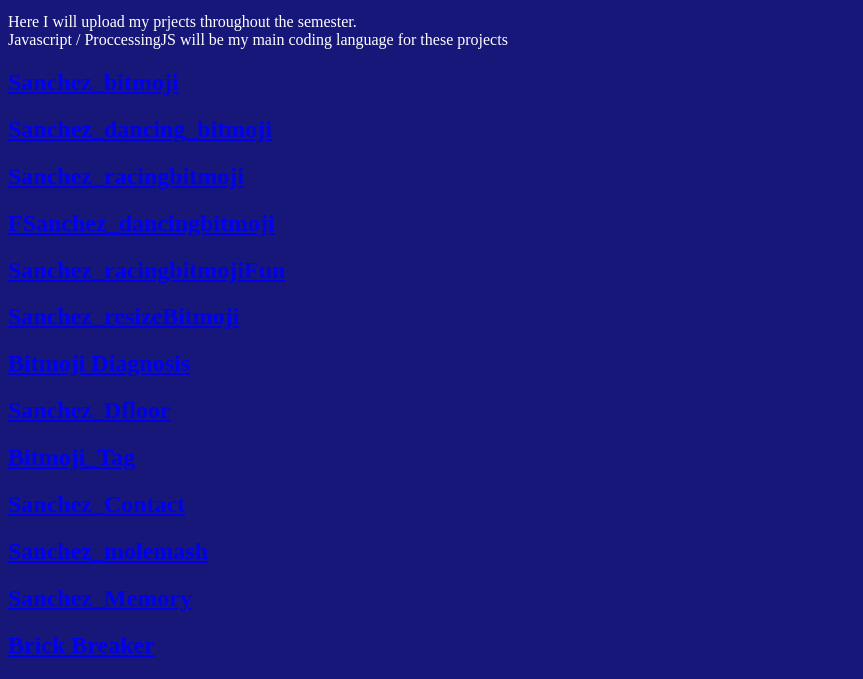
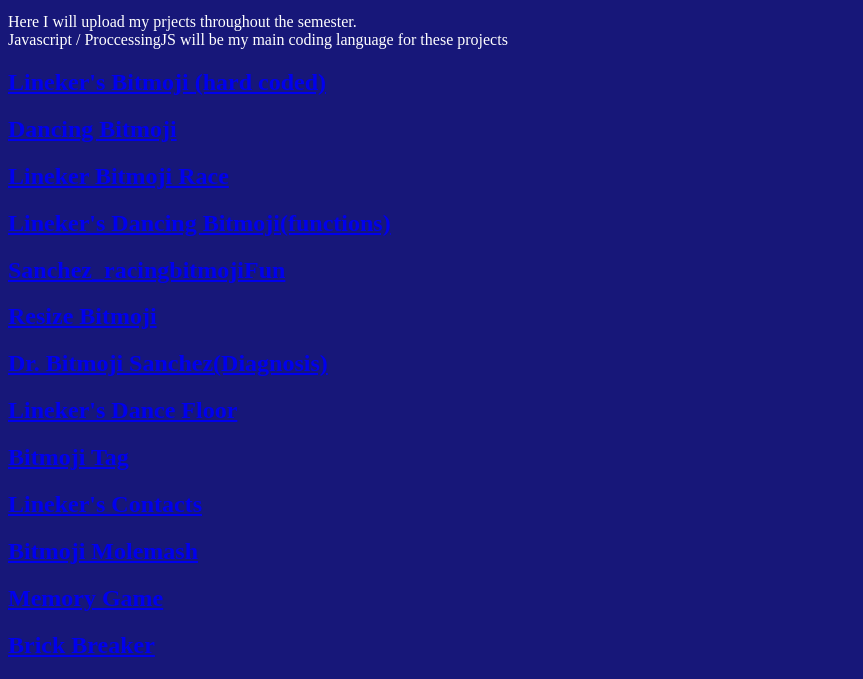
Before and after one commit to LinekerS0125/LinekerS0125.github.io, a plain HTML site: page javascripts.html in a window 1280 px wide. Shown: the part 275-954 px from the top of the page, without its empty margins (0-863 px from the left). Drawn offline with Linux system fonts and the light colour scheme; a script that the page names is missing.

Commit message:
Update javascripts.html

```diff
--- a/javascripts.html
+++ b/javascripts.html
@@ -33,30 +33,30 @@
     </p>
 
 
-    <h2><a href="https://www.khanacademy.org/computer-programming/sanchez_bitmoji/4993947113013248">Sanchez_bitmoji</a></h2><script src="https://www.khanacademy.org/computer-programming/sanchez_bitmoji/4993947113013248/embed.js?editor=yes&buttons=yes&author=no&embed=yes"></script>
+    <h2><a href="https://www.khanacademy.org/computer-programming/sanchez_bitmoji/4993947113013248">Lineker's Bitmoji (hard coded)</a></h2><script src="https://www.khanacademy.org/computer-programming/sanchez_bitmoji/4993947113013248/embed.js?editor=yes&buttons=yes&author=no&embed=yes"></script>
 
-    <h2><a href="https://www.khanacademy.org/computer-programming/sanchez_dancing_bitmoji/6462517997780992">Sanchez_dancing_bitmoji</a></h2><script src="https://www.khanacademy.org/computer-programming/sanchez_dancing_bitmoji/6462517997780992/embed.js?editor=yes&buttons=yes&author=no&embed=yes"></script>
+    <h2><a href="https://www.khanacademy.org/computer-programming/sanchez_dancing_bitmoji/6462517997780992">Dancing Bitmoji</a></h2><script src="https://www.khanacademy.org/computer-programming/sanchez_dancing_bitmoji/6462517997780992/embed.js?editor=yes&buttons=yes&author=no&embed=yes"></script>
 
-    <h2><a href="https://www.khanacademy.org/computer-programming/sanchez_racingbitmoji/4675913826222080">Sanchez_racingbitmoji</a></h2><script src="https://www.khanacademy.org/computer-programming/sanchez_racingbitmoji/4675913826222080/embed.js?editor=yes&buttons=yes&author=no&embed=yes"></script>
+    <h2><a href="https://www.khanacademy.org/computer-programming/sanchez_racingbitmoji/4675913826222080">Lineker Bitmoji Race</a></h2><script src="https://www.khanacademy.org/computer-programming/sanchez_racingbitmoji/4675913826222080/embed.js?editor=yes&buttons=yes&author=no&embed=yes"></script>
 
-    <h2><a href="https://www.khanacademy.org/computer-programming/fsanchez_dancingbitmoji/6414470399967232">FSanchez_dancingbitmoji</a></h2><script src="https://www.khanacademy.org/computer-programming/fsanchez_dancingbitmoji/6414470399967232/embed.js?editor=yes&buttons=yes&author=no&embed=yes"></script>
+    <h2><a href="https://www.khanacademy.org/computer-programming/fsanchez_dancingbitmoji/6414470399967232">Lineker's Dancing Bitmoji(functions)</a></h2><script src="https://www.khanacademy.org/computer-programming/fsanchez_dancingbitmoji/6414470399967232/embed.js?editor=yes&buttons=yes&author=no&embed=yes"></script>
 
     <h2><a href="https://www.khanacademy.org/computer-programming/sanchez_racingbitmojifun/4999084861341696">Sanchez_racingbitmojiFun</a></h2><script src="https://www.khanacademy.org/computer-programming/sanchez_racingbitmojifun/4999084861341696/embed.js?editor=yes&buttons=yes&author=no&embed=yes"></script>
 
-    <h2><a href="https://www.khanacademy.org/computer-programming/sanchez_resizebitmoji/5560272552771584">Sanchez_resizeBitmoji</a></h2><script src="https://www.khanacademy.org/computer-programming/sanchez_resizebitmoji/5560272552771584/embed.js?editor=yes&buttons=yes&author=no&embed=yes"></script>
+    <h2><a href="https://www.khanacademy.org/computer-programming/sanchez_resizebitmoji/5560272552771584">Resize Bitmoji</a></h2><script src="https://www.khanacademy.org/computer-programming/sanchez_resizebitmoji/5560272552771584/embed.js?editor=yes&buttons=yes&author=no&embed=yes"></script>
 
-    <h2><a href="https://www.khanacademy.org/computer-programming/bitmoji-diagnosis/6333260575326208">Bitmoji Diagnosis</a></h2><script src="https://www.khanacademy.org/computer-programming/bitmoji-diagnosis/6333260575326208/embed.js?editor=yes&buttons=yes&author=no&embed=yes"></script>
+    <h2><a href="https://www.khanacademy.org/computer-programming/bitmoji-diagnosis/6333260575326208">Dr. Bitmoji Sanchez(Diagnosis)</a></h2><script src="https://www.khanacademy.org/computer-programming/bitmoji-diagnosis/6333260575326208/embed.js?editor=yes&buttons=yes&author=no&embed=yes"></script>
 
-    <h2><a href="https://www.khanacademy.org/computer-programming/sanchez_dfloor/5191693959479296">Sanchez_Dfloor</a></h2><script src="https://www.khanacademy.org/computer-programming/sanchez_dfloor/5191693959479296/embed.js?editor=yes&buttons=yes&author=no&embed=yes"></script>
+    <h2><a href="https://www.khanacademy.org/computer-programming/sanchez_dfloor/5191693959479296">Lineker's Dance Floor</a></h2><script src="https://www.khanacademy.org/computer-programming/sanchez_dfloor/5191693959479296/embed.js?editor=yes&buttons=yes&author=no&embed=yes"></script>
 
-    <h2><a href="https://www.khanacademy.org/computer-programming/bitmoji_tag/5928897287602176">Bitmoji_Tag</a></h2><script src="https://www.khanacademy.org/computer-programming/bitmoji_tag/5928897287602176/embed.js?editor=yes&buttons=yes&author=no&embed=yes"></script>
+    <h2><a href="https://www.khanacademy.org/computer-programming/bitmoji_tag/5928897287602176">Bitmoji Tag</a></h2><script src="https://www.khanacademy.org/computer-programming/bitmoji_tag/5928897287602176/embed.js?editor=yes&buttons=yes&author=no&embed=yes"></script>
 
-    <h2><a href="https://www.khanacademy.org/computer-programming/sanchez_contact/4843906390605824">Sanchez_Contact</a></h2><script src="https://www.khanacademy.org/computer-programming/sanchez_contact/4843906390605824/embed.js?editor=yes&buttons=yes&author=no&embed=yes"></script>
+    <h2><a href="https://www.khanacademy.org/computer-programming/sanchez_contact/4843906390605824">Lineker's Contacts</a></h2><script src="https://www.khanacademy.org/computer-programming/sanchez_contact/4843906390605824/embed.js?editor=yes&buttons=yes&author=no&embed=yes"></script>
 
-    <h2><a href="https://www.khanacademy.org/computer-programming/sanchez_molemash/4699969852063744">Sanchez_molemash</a></h2><script src="https://www.khanacademy.org/computer-programming/sanchez_molemash/4699969852063744/embed.js?editor=yes&buttons=yes&author=no&embed=yes"></script>
+    <h2><a href="https://www.khanacademy.org/computer-programming/sanchez_molemash/4699969852063744">Bitmoji Molemash</a></h2><script src="https://www.khanacademy.org/computer-programming/sanchez_molemash/4699969852063744/embed.js?editor=yes&buttons=yes&author=no&embed=yes"></script>
 
-    <h2><a href="https://www.khanacademy.org/computer-programming/sanchez_memory/6755269383864320">Sanchez_Memory</a></h2><script src="https://www.khanacademy.org/computer-programming/sanchez_memory/6755269383864320/embed.js?editor=yes&buttons=yes&author=no&embed=yes"></script>
+    <h2><a href="https://www.khanacademy.org/computer-programming/sanchez_memory/6755269383864320">Memory Game</a></h2><script src="https://www.khanacademy.org/computer-programming/sanchez_memory/6755269383864320/embed.js?editor=yes&buttons=yes&author=no&embed=yes"></script>
 
-    <h2><a href="https://www.khanacademy.org/computer-programming/ll-csc-final/4691830058958848"> Brick Breaker</a></h2><script src="https://www.khanacademy.org/computer-programming/ll-csc-final/4691830058958848/embed.js?editor=yes&buttons=yes&author=no&embed=yes"></script>
+    <h2><a href="https://www.khanacademy.org/computer-programming/ll-csc-final/4691830058958848">Brick Breaker</a></h2><script src="https://www.khanacademy.org/computer-programming/ll-csc-final/4691830058958848/embed.js?editor=yes&buttons=yes&author=no&embed=yes"></script>
 </body>
 </html>
```
